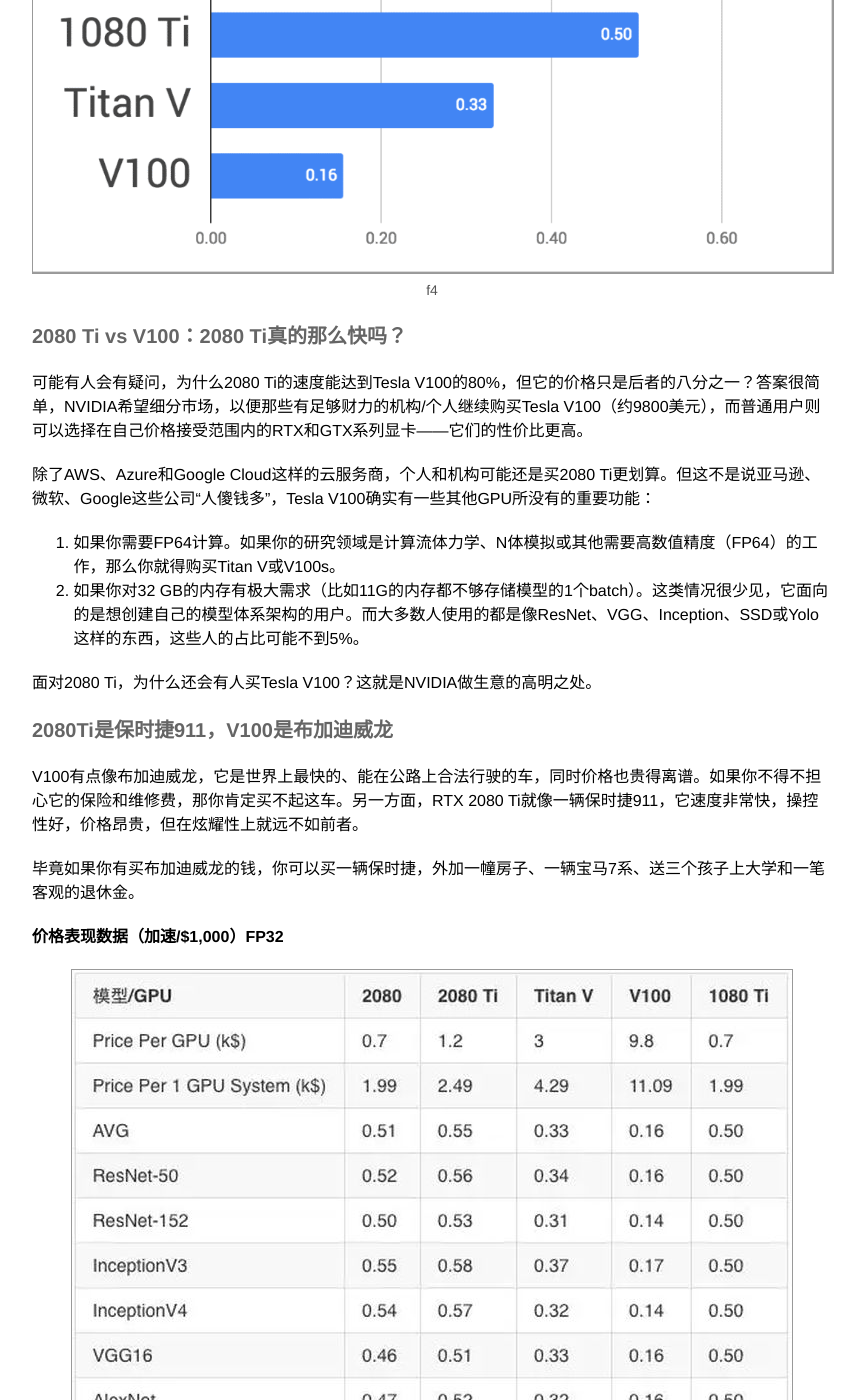
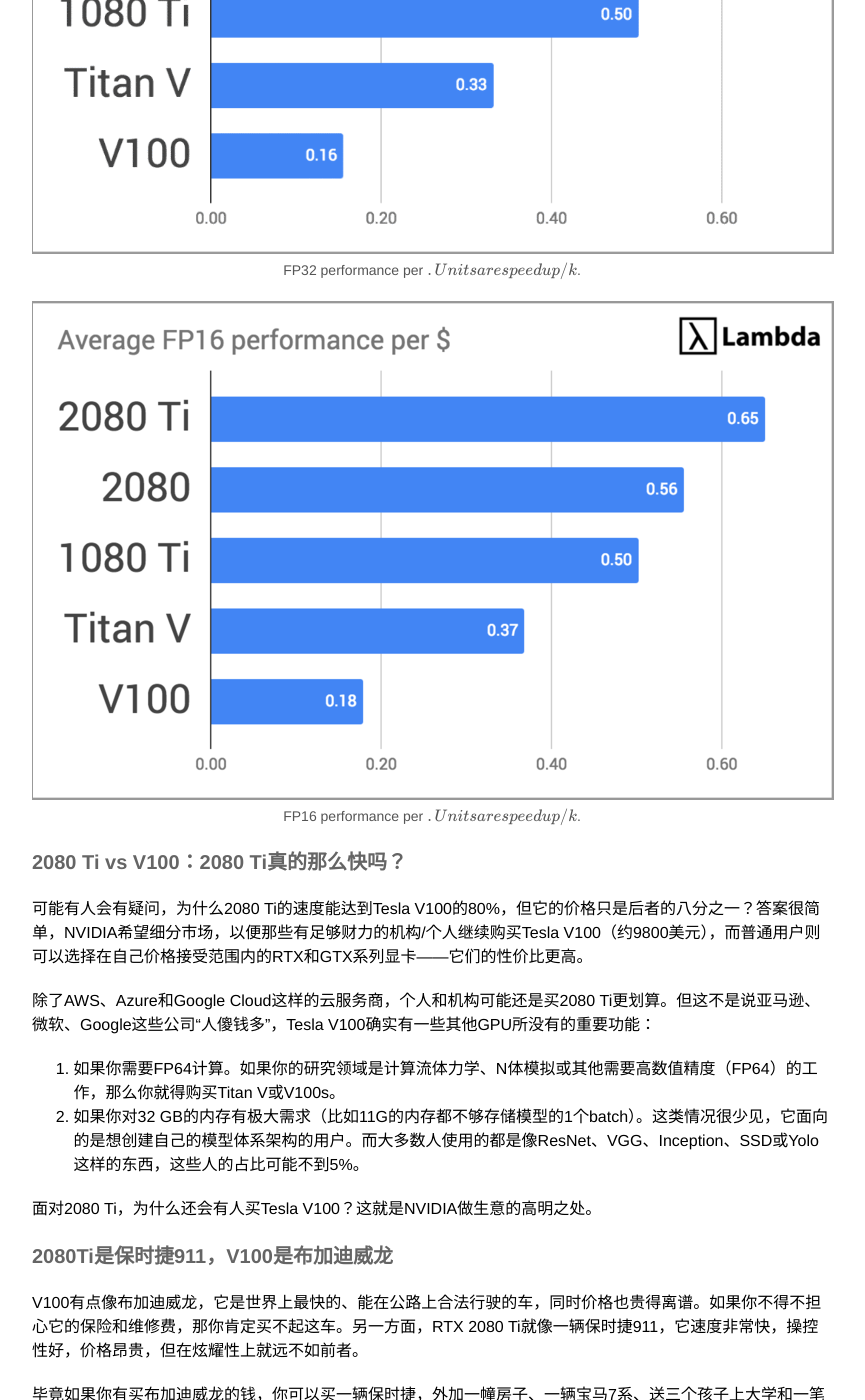
Before and after one commit to liuziyang1106/liuziyang1106.github.io, a Jekyll site: the page built from _posts/2021-3-24-deep-learning-GPU-benchmark.md, in a window 1280 px wide and 1400 px high, scrolled down 3207 px. Shown: the whole window, without its empty margins (208-1073 px from the left). Built offline with Jekyll 4.4.1, drawn with Linux system fonts in a browser that asks for light colours; formulas are drawn with MathJax 3; some of the changed text lies outside the part shown.

Commit message:
new blog

```diff
--- a/_posts/2021-3-24-deep-learning-GPU-benchmark.md
+++ b/_posts/2021-3-24-deep-learning-GPU-benchmark.md
@@ -9,7 +9,7 @@ date: 2021-03-24 14:00:00
 
 <div class="imgcap">
 <img src="/assets/2021-03-24-GPU-top.png">
-<div class="thecap">top</div>
+<div class="thecap"></div>
 </div>
 
 
@@ -42,7 +42,7 @@ date: 2021-03-24 14:00:00
 
 <div class="imgcap">
 <img src="/assets/2021-03-24-GPU-1.png">
-<div class="thecap">f1</div>
+<div class="thecap">Throughput of each GPU on various models</div>
 </div>
 
 
@@ -50,12 +50,12 @@ date: 2021-03-24 14:00:00
 
 <div class="imgcap">
 <img src="/assets/2021-03-24-GPU-2.png">
-<div class="thecap">f2</div>
+<div class="thecap">FP32 average speedup vs 1080 ti.</div>
 </div>
 
 <div class="imgcap">
 <img src="/assets/2021-03-24-GPU-3.png">
-<div class="thecap">f3</div>
+<div class="thecap">FP16 average speedup vs 1080 ti</div>
 </div>
 
 
@@ -63,9 +63,13 @@ date: 2021-03-24 14:00:00
 
 <div class="imgcap">
 <img src="/assets/2021-03-24-GPU-4.png">
-<div class="thecap">f4</div>
+<div class="thecap">FP32 performance per $. Units are speedup / k$.</div>
 </div>
 
+<div class="imgcap">
+<img src="/assets/2021-03-24-GPU-7.png">
+<div class="thecap">FP16 performance per $. Units are speedup / k$.</div>
+</div>
 
 #### **2080 Ti vs V100：2080 Ti真的那么快吗？**
 
@@ -88,7 +92,7 @@ V100有点像布加迪威龙，它是世界上最快的、能在公路上合法
 
 <div class="imgcap">
 <img src="/assets/2021-03-24-GPU-5.png">
-<div class="thecap">f5</div>
+<div class="thecap"></div>
 </div>
 
 
@@ -96,8 +100,9 @@ V100有点像布加迪威龙，它是世界上最快的、能在公路上合法
 
 <div class="imgcap">
 <img src="/assets/2021-03-24-GPU-6.png">
-<div class="thecap">f6</div>
+<div class="thecap"></div>
 </div>
+
 
 #### 实验方法
 
```
Also changed, not shown: assets/2021-03-24-GPU-3.png, assets/2021-03-24-GPU-7.png (added).
